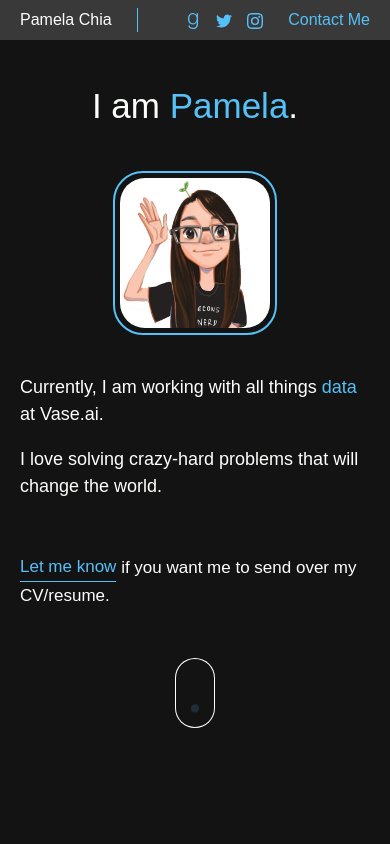
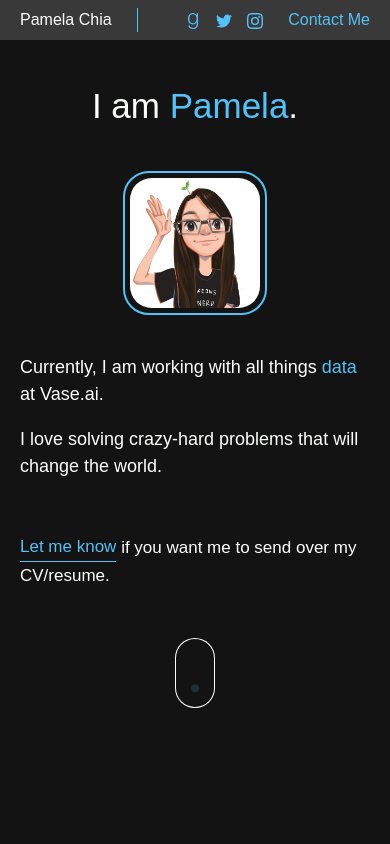
Before and after one commit to pamelachia/portfolio, a React (Create React App) app: page / in a window 390 px wide. Shown: the top 844 px of the page. Built offline with nearby package versions, Linux system fonts and the light colour scheme; what webfontloader would draw is missing.

Commit message:
Reduce size of avatar on mobile

```diff
--- a/src/components/Sections/Myself.jsx
+++ b/src/components/Sections/Myself.jsx
@@ -10,7 +10,7 @@ import ScrollerAnimated from "../ScrollerAnimated";
 import AvatarImg from "../../img/PamelaChia.jpg";
 
 const AVATAR_SIZE = 190;
-const MOBILE_AVATAR_SIZE = 150;
+const MOBILE_AVATAR_SIZE = 130;
 
 const Avatar = ({ isMobile }) => {
     const style = css`
```
